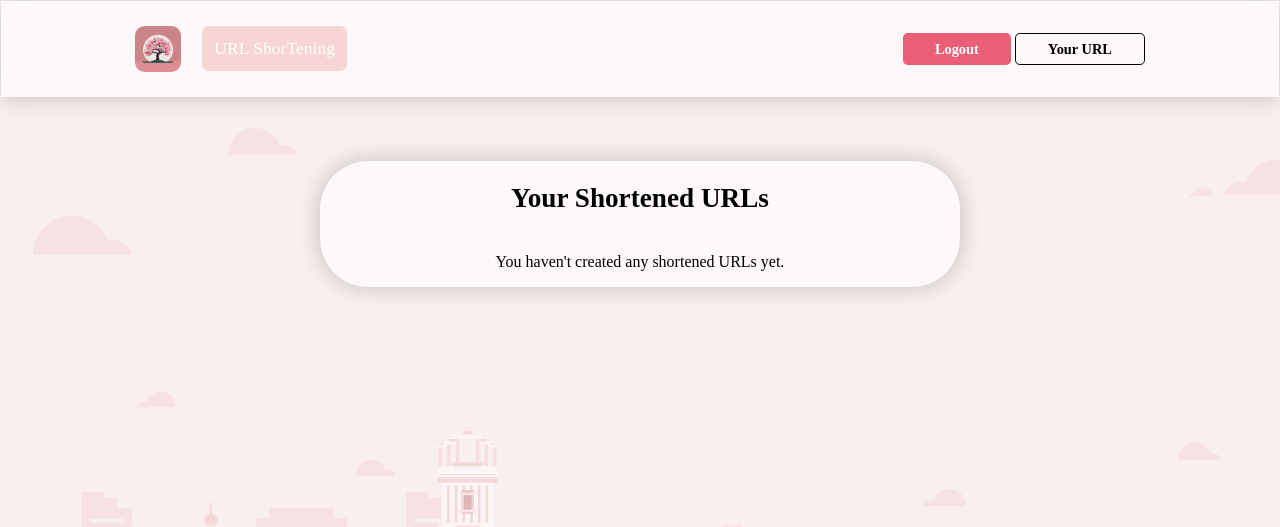
After one commit to Bohdan337/shortli, a Django app: page /my_url in a window 1280 px wide. The commit adds this page. Shown: the top 527 px of the page. Run offline with Django 5.2, Linux system fonts and the light colour scheme; the visitor is signed in with stand-in values (Sample User, id 1); data that the repository does not hold is empty.

Commit message:
add frontend

```diff
--- a/shortli/link/urls.py
+++ b/shortli/link/urls.py
@@ -2,6 +2,7 @@ from django.urls import path
 from . import views
 
 urlpatterns = [
-    path('url/create/', views.create_short_url, name='main'),
+    path('my_url', views.users_url, name='my_url'),
+    path('', views.create_short_url, name='main'),
     path('url/<str:short_code>/', views.redirect_to_original, name='redirect'),
 ]
--- a/shortli/link/views.py
+++ b/shortli/link/views.py
@@ -35,3 +35,9 @@ def create_short_url(request):
         form = URLForm()
 
     return render(request, 'url/main.html', {'form': form, 'short_code': short_code})
+
+
+@login_required
+def users_url(request):
+    user_urls = ShortenedURL.objects.filter(author=request.user)
+    return render(request, 'url/users_url.html', {'user_urls': user_urls})
--- a/shortli/static/css/url/main.css
+++ b/shortli/static/css/url/main.css
@@ -39,6 +39,7 @@ body {
     background-color: #f3bfbf9c;
     padding: 0.75rem;
     border-radius: 0.413rem;
+    text-decoration: none;
 }
 
 .navbar-btn-log {
@@ -169,3 +170,68 @@ body {
     text-decoration: underline;
     color: #EA5F76;
 }
+
+.my-url {
+    box-shadow: 0px 0px 21px 1px rgba(0,0,0,0.2);
+    position: relative;
+    margin-top: 4rem;
+    border-radius: 3rem;
+    background-color: rgb(253, 248, 249);
+    width: 50%;
+    margin-right: auto;
+    margin-left: auto;
+}
+
+.my-url-content {
+    width: 75%;
+    margin-left: auto;
+    margin-right: auto;
+    display: flex;
+    flex-direction: column;
+    justify-content: center;
+}
+
+.my-url-title {
+    font-family: 'Franklin Gothic';
+    display: block;
+    font-size: 1.7rem;
+    margin-left: auto;
+    margin-right: auto;
+}
+
+.my-url-description {
+    background-color: rgb(255, 246, 251);
+    padding: 1rem;
+    margin-top: 0.5rem;
+}
+
+.my-url-description-p-first {
+    color: #EA5F76;
+    font-size: 1.2rem;
+    font-family: 'Franklin Gothic Medium', 'Arial Narrow', Arial, sans-serif;
+}
+
+.my-url-description-p {
+    max-width: 30.5rem;
+    white-space: nowrap;
+    overflow: hidden;
+    text-overflow: ellipsis;
+    font-family: 'Franklin Gothic';
+}
+
+.my-url-description-a {
+    color: #000000;
+    font-family: cursive;
+
+}
+
+.my-url-description-a:hover {
+    color: #EA5F76;
+}
+
+.my-url-description-none {
+    font-family: 'Franklin Gothic';
+    color: #000000;
+    margin-left: auto;
+    margin-right: auto;
+}
--- a/shortli/templates/url/main.html
+++ b/shortli/templates/url/main.html
@@ -13,13 +13,13 @@
             <div class="navbar-content">
                 <div class="navbar-logo">
                     <img src="{% static 'image/logo.jpg' %}" class='navbar-logo-img' alt="">
-                    <p class="navbar-logo-p">URL ShorTening</p>
+                    <a class="navbar-logo-p" href="{% url 'main' %}">URL ShorTening</a>
                 </div>
 
                 <div class="navbar-button">
                     {% if user.is_authenticated %}
                         <a class="navbar-btn-log" href="{% url 'logout' %}">Logout</a>
-                        <a class="navbar-btn-your-url">Your URL</a>
+                        <a class="navbar-btn-your-url" href="{% url 'my_url' %}">Your URL</a>
                     {% else %}
                         <a class="navbar-btn-log" href="{% url 'login' %}">Login</a>
                     {% endif %}
--- /dev/null
+++ b/shortli/templates/url/users_url.html
@@ -0,0 +1,50 @@
+<!DOCTYPE html>
+<html lang="en">
+<head>
+    <meta charset="UTF-8">
+    <meta name="viewport" content="width=device-width, initial-scale=1.0">
+    {% load static %}
+    <link rel="stylesheet" href="{% static 'css/url/main.css' %}">
+    <title>ShotLi</title>
+</head>
+<body>
+    <div class="main">
+        <div class="main-navbar">
+            <div class="navbar-content">
+                <div class="navbar-logo">
+                    <img src="{% static 'image/logo.jpg' %}" class='navbar-logo-img' alt="">
+                    <a class="navbar-logo-p" href="{% url 'main' %}">URL ShorTening</a>
+                </div>
+
+                <div class="navbar-button">
+                    {% if user.is_authenticated %}
+                        <a class="navbar-btn-log" href="{% url 'logout' %}">Logout</a>
+                        <a class="navbar-btn-your-url" href="{% url 'my_url' %}">Your URL</a>
+                    {% else %}
+                        <a class="navbar-btn-log" href="{% url 'login' %}">Login</a>
+                    {% endif %}
+                </div>
+            </div>
+        </div>
+        <div class="my-url">
+            <div class="my-url-content">
+                <h2 class="my-url-title">Your Shortened URLs</h2>
+                {% if user_urls %}
+                    <ul>
+                        {% for url in user_urls %}
+                            <li class="my-url-description">
+                                <p class='my-url-description-p-first'>Shortened URL: <a class="my-url-description-a" href="/url/{{ url.short_code }}">/url/{{ url.short_code }}</a></p>
+                                <p class='my-url-description-p'>Original URL: <a class="my-url-description-a" href="{{ url.original_url }}" target="_blank">{{ url.original_url }}</a></p>
+                                <p class='my-url-description-p'>Created At: <span style='color: ##EA5F76;'>{{ url.created_at }}</span></p>
+                                <p class='my-url-description-p'>Click Count: {{ url.click_count }}</p>
+                            </li>
+                        {% endfor %}
+                    </ul>
+                {% else %}
+                    <p class='my-url-description-none'>You haven't created any shortened URLs yet.</p>
+                {% endif %}
+            </div>
+        </div>
+    </div>
+</body>
+</html>
```
